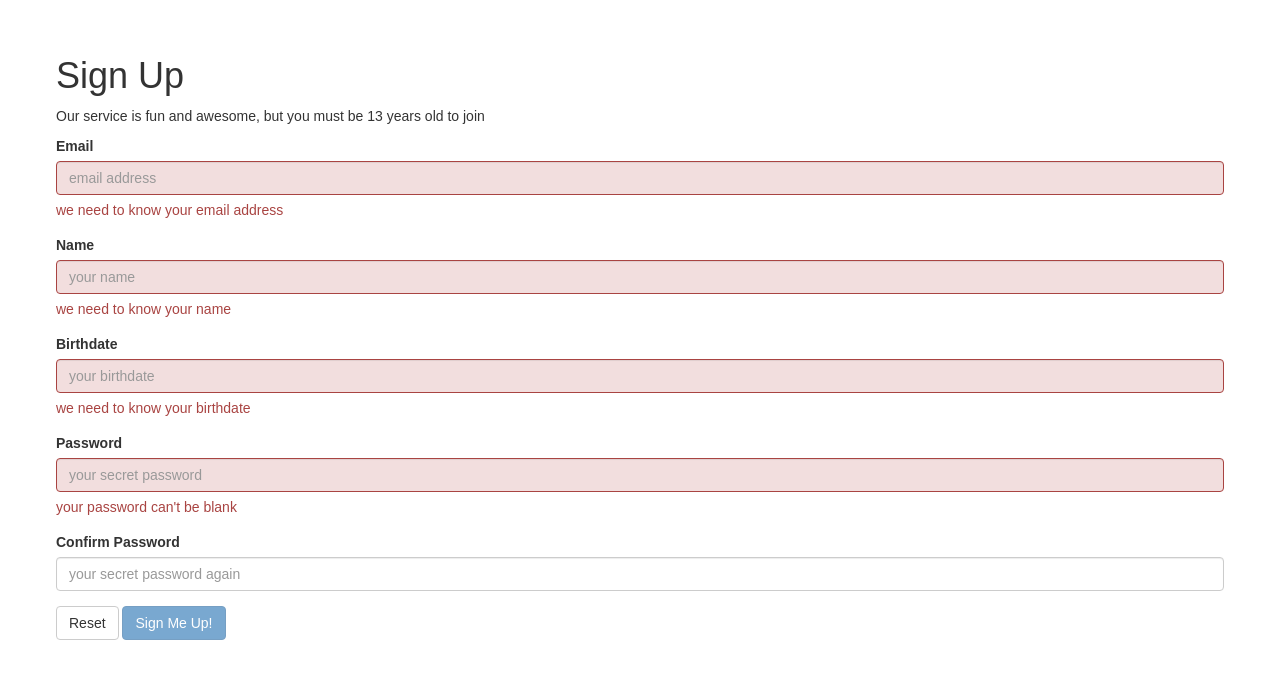
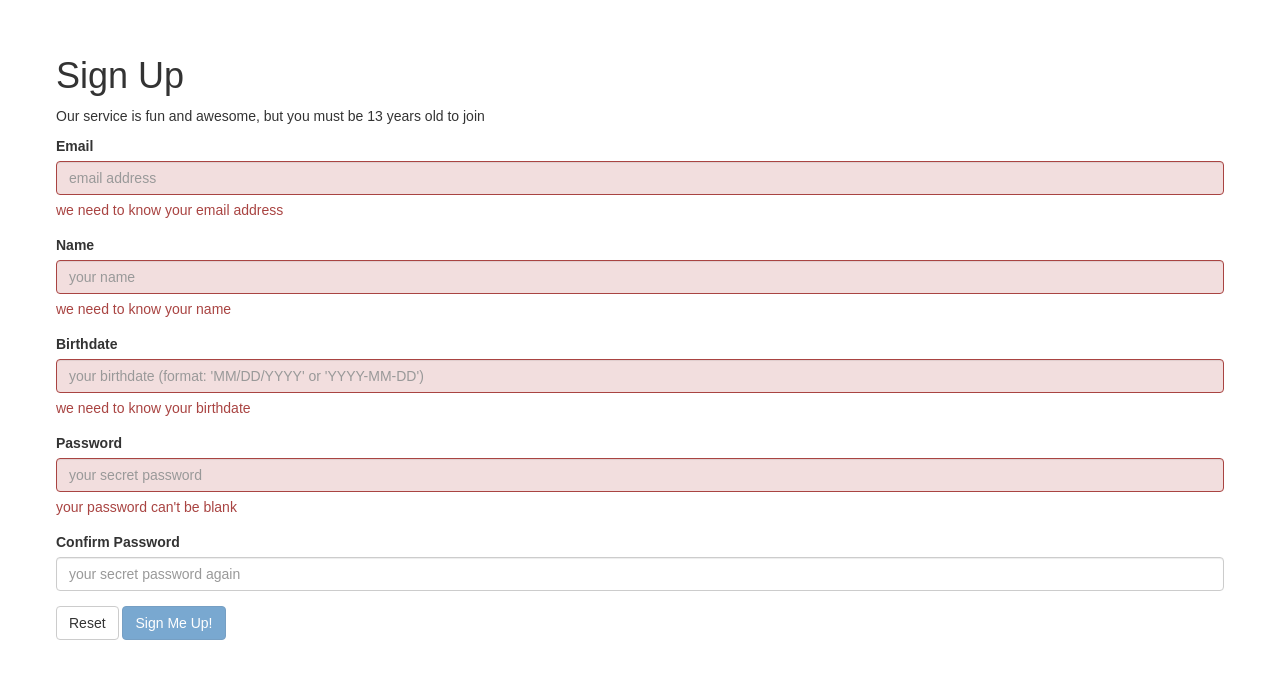
Before and after one commit to chengy23/team-challenge, a React (Create React App) app in the folder team-challenge/: page / in a window 1280 px wide. Shown: the top 678 px of the page. Built offline with nearby package versions, Linux system fonts and the light colour scheme.

Commit message:
final version of the homework

```diff
--- a/team-challenge/src/TeamSignUp.js
+++ b/team-challenge/src/TeamSignUp.js
@@ -255,7 +255,7 @@ class BirthdayInput extends React.Component {
     return (
       <div className={groupStyle}>
         <label htmlFor="dob">Birthdate</label>
-        <input type="text" id="dob" name="dob" className={inputStyle} placeholder="your birthdate"
+        <input type="text" id="dob" name="dob" className={inputStyle} placeholder="your birthdate (format: 'MM/DD/YYYY' or 'YYYY-MM-DD')"
                 value={this.props.value}
                 onChange={(e) => this.handleChange(e)}
         />
```
Also changed, not shown: 1 other file (tests, documents, lock files or other folders).
